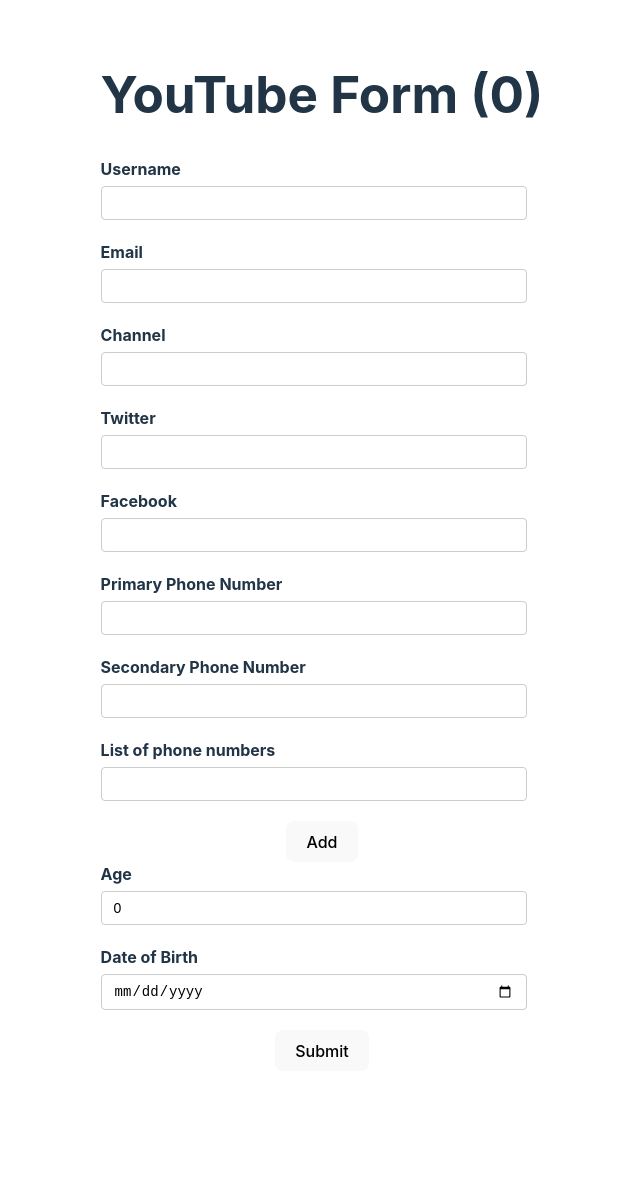
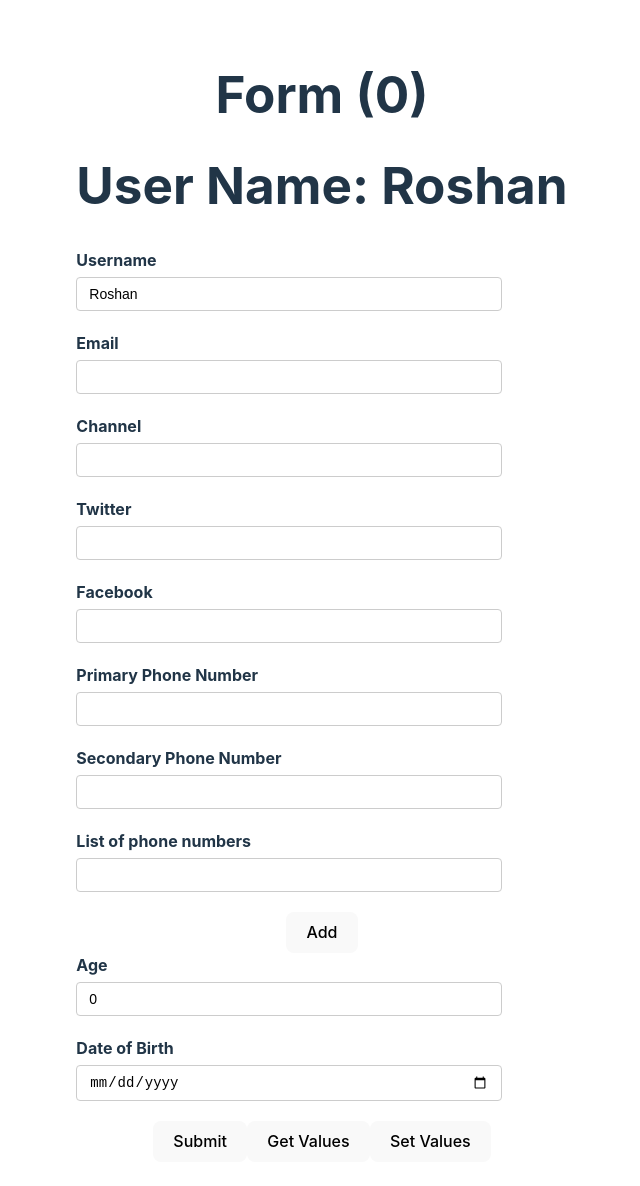
Before and after one commit to gyawali9/react-hook-form-tut, a React (Create React App) app: page / in a window 1280 px wide. Shown: the top 1186 px of the page, without its empty margins (318-958 px from the left). Before the commit the page ends 1103 px from the top, so only its background shows below. Built offline with nearby package versions, Linux system fonts and the light colour scheme; the HTML template or start-up script is replaced by a standard one.

Commit message:
fix: getValues, watch and setValues

```diff
--- a/src/components/YouTubeForm.tsx
+++ b/src/components/YouTubeForm.tsx
@@ -17,7 +17,7 @@
     number: string;
   }[];
   age: number;
-  dob: Date,
+  dob: Date;
 };
 
 const YouTubeForm = () => {
@@ -25,10 +25,13 @@
     register,
     control,
     handleSubmit,
+    watch,
+    getValues,
+    setValue,
     formState: { errors },
   } = useForm<FormValues>({
     defaultValues: {
-      username: "",
+      username: "Roshan",
       email: "",
       channel: "",
       social: {
@@ -38,7 +41,7 @@
       phoneNumbers: ["", ""],
       phNumbers: [{ number: "" }],
       age: 0,
-      dob: new Date()
+      dob: new Date(),
     },
 
     // fload saved data (here: email form api)
@@ -62,9 +65,23 @@
     console.log("form submitted", data);
     // alert(JSON.stringify(data));
   };
+  const handleGetValues = () => {
+    // getValues is useful method or retrieving formValues when specific action is perfored: clicking a button
+    console.log("Get values", getValues());
+    console.log("Get values in array", getValues(["username", "channel"]));
+  };
+  const handleSetValue = () => {
+    setValue("username", "", {
+      shouldValidate: true,
+      shouldDirty: true,
+      shouldTouch: true,
+    });
+  };
+  const watchUserName = watch("username");
   return (
     <div>
-      <h1>YouTube Form ({renderCount / 2})</h1>
+      <h1>Form ({renderCount / 2})</h1>
+      <h1>User Name: {watchUserName}</h1>
       <form onSubmit={handleSubmit(formSubmithandler)} noValidate>
         <div className="form-control">
           <label htmlFor="username">Username</label>
@@ -187,19 +204,27 @@
         </div>
         <div className="form-control">
           <label htmlFor="">Date of Birth</label>
-          <input type="date" id="dob"
-          {...register("dob",{
-            valueAsDate: true,
-            required: {
-              value: true,
-              message: "Date of birth is required"
-            }
-          })}
+          <input
+            type="date"
+            id="dob"
+            {...register("dob", {
+              valueAsDate: true,
+              required: {
+                value: true,
+                message: "Date of birth is required",
+              },
+            })}
           />
           <p className="error">{errors?.dob?.message}</p>
         </div>
 
         <button>Submit</button>
+        <button type="button" onClick={handleGetValues}>
+          Get Values
+        </button>
+        <button type="button" onClick={handleSetValue}>
+          Set Values
+        </button>
       </form>
       <DevTool control={control} />
     </div>
```
